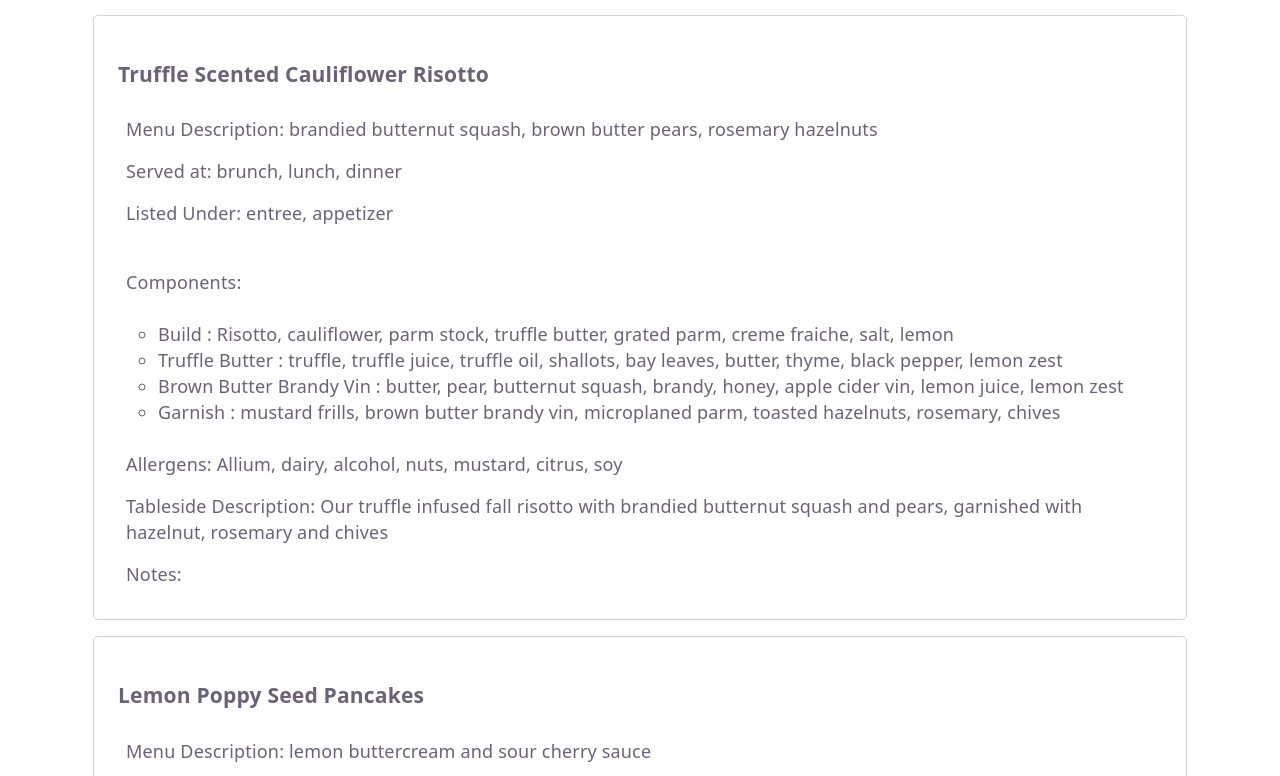
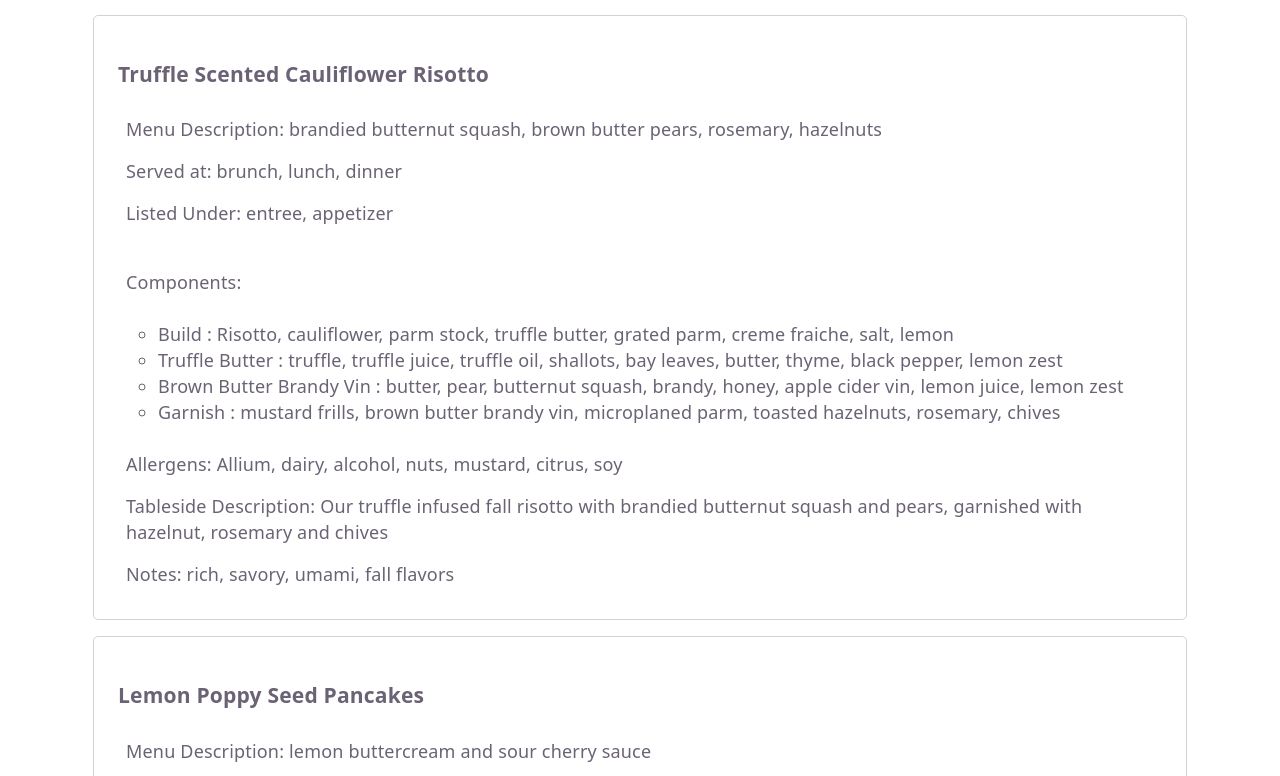
Before and after one commit to amgallo1213/LoveMenu, a React (Vite) app: page / in a window 1280 px wide. Shown: the part 9844-10620 px from the top of the page. Built offline with nearby package versions, Linux system fonts and the light colour scheme.

Commit message:
added info to data file

```diff
--- a/src/data.js
+++ b/src/data.js
@@ -346,7 +346,7 @@ export const foods = [
     {
         "id" : 15,
         "name" : "Truffle Scented Cauliflower Risotto",
-        "menuDescription" : "brandied butternut squash, brown butter pears, rosemary hazelnuts",
+        "menuDescription" : "brandied butternut squash, brown butter pears, rosemary, hazelnuts",
         "meal" : "brunch, lunch, dinner",
         "category" : "entree, appetizer",
         "components" : [
@@ -364,7 +364,8 @@ export const foods = [
             ],
         ],
         "allergens" : "Allium, dairy, alcohol, nuts, mustard, citrus, soy",
-        "tableside" : "Our truffle infused fall risotto with brandied butternut squash and pears, garnished with hazelnut, rosemary and chives"
+        "tableside" : "Our truffle infused fall risotto with brandied butternut squash and pears, garnished with hazelnut, rosemary and chives",
+        "notes" : "rich, savory, umami, fall flavors"
     },
     {
         "id" : 16,
@@ -384,7 +385,8 @@ export const foods = [
             ],
         ],
         "allergens" : "gluten, citrus, dairy, eggs",
-        "tableside" : "Our lemon poppy pancakes with sour cherry sauce and lemon buttercream"
+        "tableside" : "Our lemon poppy pancakes with sour cherry sauce and lemon buttercream",
+        "notes" : "great to share "
     },
     {
         "id" : 17,
@@ -426,8 +428,9 @@ export const foods = [
             " Build : sesame seed bun, long hot aioli, burger patty, fried onions, pimento cheese "
             ],
         ],
-        "allergens" : "dairy, gluten, alliym, garlic, capsicum, capsaicin, canola oil, vinegar, mustard, egg, soy, nightshade",
-        "tableside" : "Our short rib burger with long hot aioli and fried onions"
+        "allergens" : "dairy, gluten, allium, garlic, capsicum, capsaicin, canola oil, vinegar, mustard, egg, soy, nightshade",
+        "tableside" : "Our short rib burger with long hot aioli and fried onions",
+        "notes" : "a combination of famous Philly sandwiches, can be easily modified"
     },
     {
         "id" : 19,
@@ -453,7 +456,8 @@ export const foods = [
             ]
         ],
         "allergens" : "dairy, capsicum, egg, vinegar, gluten, alcohol, citrus, alliumn, garlic, fish",
-        "tableside" : "Our citrus scented caesar salad with peppercorn croutons and aged parmesan cheese"
+        "tableside" : "Our citrus scented caesar salad with peppercorn croutons and aged parmesan cheese",
+        "notes" : "generous amount of parm cheese"
     },
     {
         "id" : 20,
@@ -463,13 +467,13 @@ export const foods = [
         "category" : "sides",
         "components" : [
             [
-            " Build : crumbled feta, pickled basil, picked dill, cherry tomatoe, Aleppo, chives, dry oregano "
+            " Build : crumbled feta, pickled basil, picked dill, cherry tomatoes, Aleppo, chives, dry oregano "
             ],
             [
             " Oregano Red Wine Vinaigrette : red wine vinegar, blended oil, sugar, whole black peppercorn, fennel seed, chili powder, oregano, thyme, xanthan "
             ],
             [
-            " Red Wine Pickled Red Onion : red wine vin, white wine vin, sugar, water, fennel seed, chili flaxe, thyme, oregano, garlic, salt, canola oil "
+            " Red Wine Pickled Red Onion : red wine vin, white wine vin, sugar, water, fennel seed, chili flake, thyme, oregano, garlic, salt, canola oil "
             ],
         ],
         "allergens" : "allium, garlic, dairy, alcohol, capsicum, vinegar, nightshade",
@@ -477,7 +481,7 @@ export const foods = [
     },
     {
         "id" : 21,
-        "name" : "Fresh, Warm Apple Tart Tatin",
+        "name" : "Fresh, Warm Apple Tarte Tatin",
         "menuDescription" : "buttery puff pastry and ginger ice cream",
         "meal" : "dessert",
         "category" : "dessert",
@@ -637,43 +641,62 @@ export const foods = [
     },
     {
         "id" : 28,
-        "name" : "",
-        "menuDescription" : "",
-        "meal" : "",
-        "category" : "",
+        "name" : "Salmon Sticky Rice Bowl",
+        "menuDescription" : "bok choy, shiitake, daikon, broccoli, love chili crisp, ponzu & cilantro salad",
+        "meal" : "lunch, dinner",
+        "category" : "entree",
         "components" : [
             [
-            "  :  "
+            " build : sticky rice, teriyaki ponzu sauce, veg mix 9charred bok choy leaves, broccoli, seared shiitake, poached daikon, carrot curls), salmon, chili crisp garnish "
             ],
             [
-            "  :  "
+            " Teriyaki ponzu sauce : sake, sugar, rice wine vinegar, ginger, onion, jalapeno, shallot, tamari "
             ],
             [
-            "  :  "
+            " sticky rice : rice, salt, EVOO, water "
             ],
+            [
+            " chili crisp : shallots, garlic, ginger, jalapenos, dried chipotle, guajillo peppers, Aji Panca paste, aleppo, cinnamon, star anise, blended oil, shallot oil, white sesame seeds, black sesame seeds, salt "
+            ],
+            [
+            " poached daikon : sake, mirin, sugar, tamari, daikon radish "
+            ],
+            ,
+            [
+            " salmon : 5 oz, ocean farm raised, cooked to medium "
+            ],
+            [
+            " tofu marinade : blended oil, thyme, parsley, black pepper, cumin, oregano, aleppo, salt, lemon zest "
+            ],
+            ,
+            [
+            " black garlic glaze : garlic, black garlic, sugar, tamari, rice wine vinegar, cornstarch, salt "
+            ],
+            [
+            " garnish : chive, chili crisp, shaved ninja radish, cilantro, carrot salad"
+            ]
         ],
-        "allergens" : "",
-        "tableside" : ""
+        "allergens" : "vinegar, canola oil, capsicum/capsaicin, allium, garlic (chili crisp), soy, baking spices, cilantro, sesame, citrus",
+        "tableside" : "Our seared salmon with sticky rice and chili crisp",
+        "notes" : "most popular lunch dish, like a stir fry, chili crisp has a hint of heat but is more smokey"
     },
     {
         "id" : 29,
-        "name" : "",
-        "menuDescription" : "",
-        "meal" : "",
-        "category" : "",
+        "name" : "Labor of Love",
+        "menuDescription" : "an all American cheese plate",
+        "meal" : "lunch, dinner, brunch",
+        "category" : "appetizer",
         "components" : [
             [
-            "  :  "
+            " cheeses : a selection of cow, goat, and sheep "
             ],
             [
-            "  :  "
-            ],
-            [
-            "  :  "
-            ],
+            " garnishes : toast, wine soaked raisins, spiced pepitas, candied pecans, cornichons, seasonal fruit, rosemary "
+            ]
         ],
-        "allergens" : "",
-        "tableside" : ""
+        "allergens" : "nuts, citrus (lemon in goat cheese), alcohol, gluten, ",
+        "tableside" : "",
+        "notes" : "1 oz portions of each cheese, nothing too adventurous, can switch out blue cheese if asked"
     },
     {
         "id" : 30,
@@ -693,7 +716,8 @@ export const foods = [
             ],
         ],
         "allergens" : "",
-        "tableside" : ""
+        "tableside" : "",
+        "notes" : ""
     },
     {
         "id" : 31,
@@ -713,7 +737,8 @@ export const foods = [
             ],
         ],
         "allergens" : "",
-        "tableside" : ""
+        "tableside" : "",
+        "notes" : ""
     },
     {
         "id" : 32,
@@ -733,7 +758,8 @@ export const foods = [
             ],
         ],
         "allergens" : "",
-        "tableside" : ""
+        "tableside" : "",
+        "notes" : ""
     },
     {
         "id" : 33,
@@ -753,7 +779,8 @@ export const foods = [
             ],
         ],
         "allergens" : "",
-        "tableside" : ""
+        "tableside" : "",
+        "notes" : ""
     },
     {
         "id" : 34,
@@ -773,6 +800,7 @@ export const foods = [
             ],
         ],
         "allergens" : "",
-        "tableside" : ""
+        "tableside" : "",
+        "notes" : ""
     },
 ]
```
